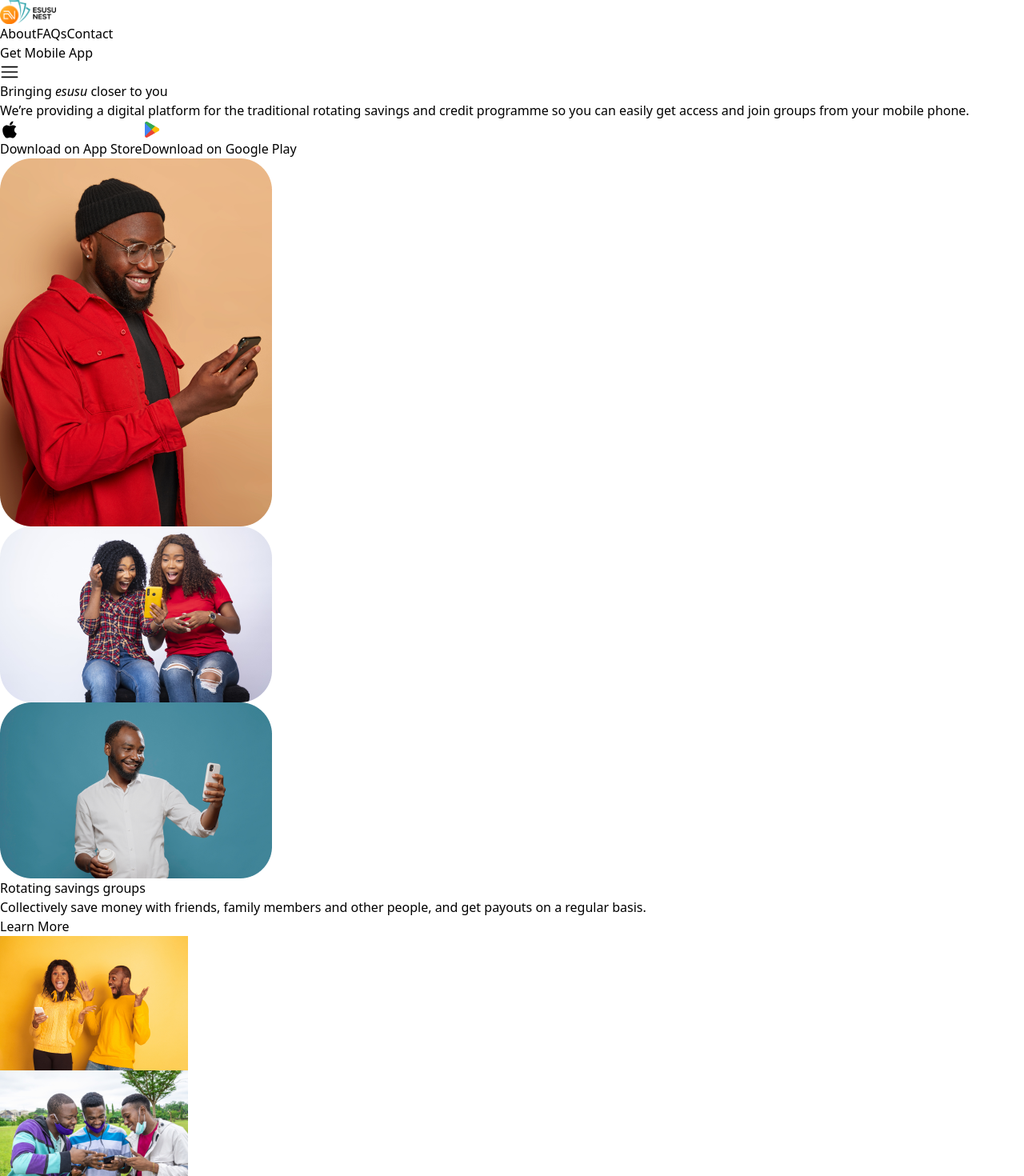
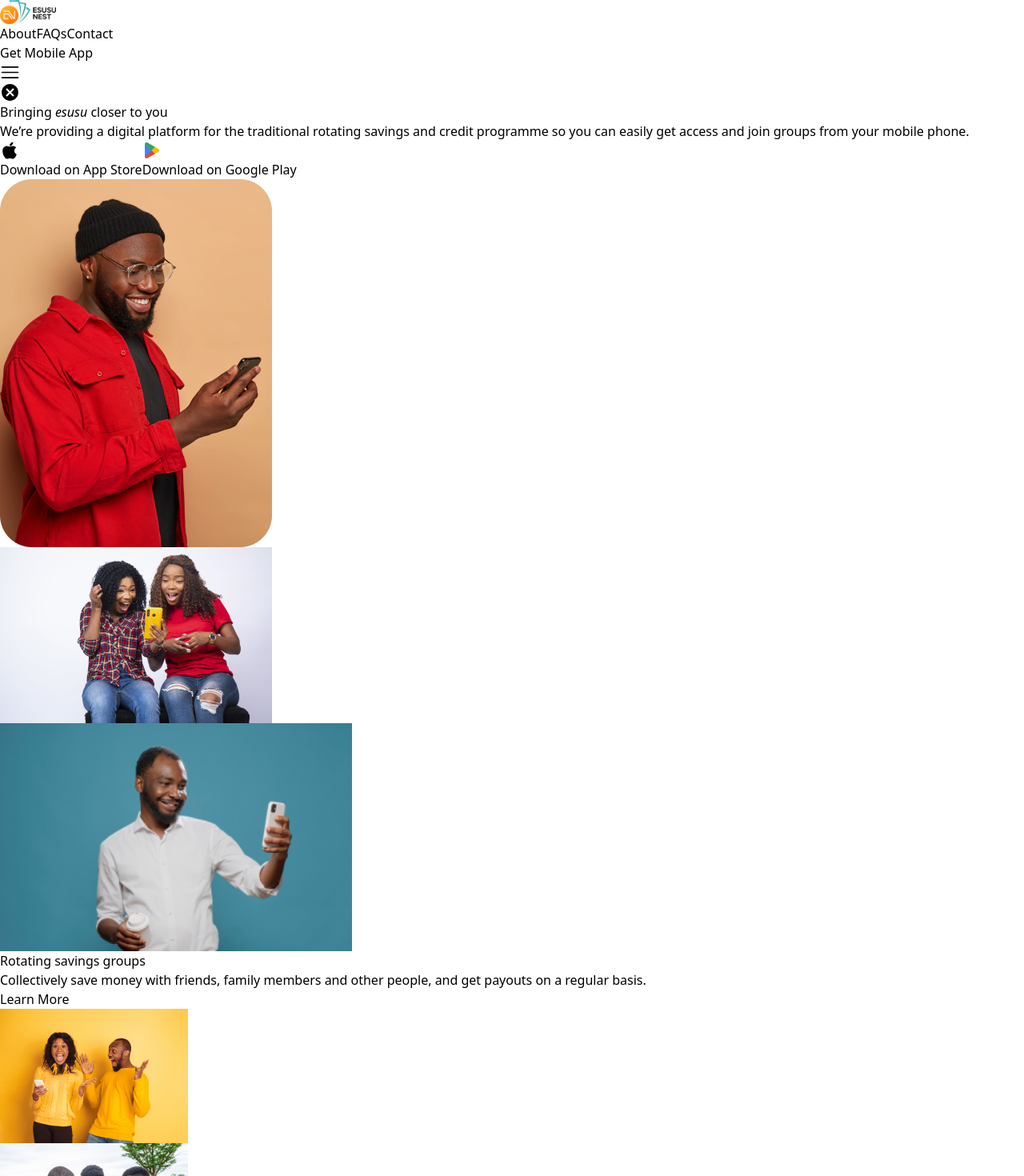
Before and after one commit to Bsoluwanjoba/Esusu, a Next.js app: page / in a window 1280 px wide. Shown: the top 1470 px of the page at 80% size. Built offline with nearby package versions, Linux system fonts and the light colour scheme.

Commit message:
feat: latest update

```diff
--- a/src/app/components/Navbar.jsx
+++ b/src/app/components/Navbar.jsx
@@ -3,11 +3,12 @@ import { useState } from "react"
 import Link from "next/link"
 import Image from "next/image"
 import { RxHamburgerMenu } from "react-icons/rx"
+import { MdCancel } from "react-icons/md"
 export default function Header () {
-  const [logout, setLogout] = useState(false)
+  const [open, setOpen] = useState(false)
 
   function toggleBar (){
-    setLogout(!logout)
+    setOpen(!open)
   }
 
   return (
@@ -30,10 +31,35 @@ export default function Header () {
               <section className="p-2 gap-3 md:flex hidden mr-14 bg-[#f70] text-white rounded-md text-center max-w-[140px]">
               <button className="text-[12px] text-center pr-3 pl-3">Get Mobile App</button>
               </section>
+
+               <RxHamburgerMenu size={25} className="md:hidden block text-black relative z-[99] right-[18em]" onClick={toggleBar}/>
+               <MdCancel size={25} className="md:hidden block text-black relative z-[99] right-[18em]" onClick={toggleBar}/>
+
+               {
+            open ? (
+                <div className='absolute z-[99] w-full h-screen bg-white flex flex-col justify-center items-center md:hidden'>
+                       {/* Search bar */}
+              <section className="p-3 md:hidden block gap-16">
+              <Link href='/'>About</Link>
+              <Link href='/'>FAQs</Link>
+              <Link href='/'>Contact</Link>
+              </section>
+
+              {/* Notifications, Messages, Profile */}
+              <section className="p-2 gap-3 md:hidden block mr-14 bg-[#f70] text-white rounded-md text-center max-w-[140px]">
+              <button className="text-[12px] text-center pr-3 pl-3">Get Mobile App</button>
+              </section>
+
+
+                </div>
+            )
+            : (
+               ''
+            )
+        }
                </div>
 
                {/* Hamburger Menu */}
-               <RxHamburgerMenu size={24} className="md:hidden block text-black"/>
 
     </div>
   )
--- a/src/app/components/SectionFour.jsx
+++ b/src/app/components/SectionFour.jsx
@@ -3,15 +3,15 @@ import { FaApple } from 'react-icons/fa'
 export default function SectionFour() {
   return (
     <section className=''>
-        <div className='bg-[#ffe] rounded-[40px] m-auto max-w-[1352px] md:max-h-[360px] h-full md:flex block gap-8 items-center'>
+        <div className='bg-[#ffe] rounded-[40px] m-auto max-w-[1352px] md:max-h-[360px] h-full md:flex block gap-8 items-center md:p-0 p-3'>
             <span className='flex gap-4 ml-9'>
             <Image src='/iPhone 12 Mockup Front View (1).png' height={200} width={296} alt='pointer' className='mt-11' />
             <Image src='/iPhone 12 Mockup Front View.png' height={312} width={296} alt='pointer'/>
                 </span>
 
-            <span className='max-w-[514px] max-h-[174px] items-center md:mt-0 mt-5'>
+            <span className='max-w-[514px] max-h-[174px] items-center md:mt-0 mt-10'>
                 <h2 className='md:text-[40px] text-[34px] font-bold leading-[50px]'>Get the mobile app</h2>
-                <p className='w-[499px] text-[#555] text-[18px] leading-[28px] mt-3'>Download the EsusuNest mobile app and get started with your collective savings</p>
+                <p className='md:w-[499px] w-[359px] text-[#555] md:text-[18px] text-[15px] leading-[28px] mt-3'>Download the EsusuNest mobile app and get started with your collective savings</p>
 
                 <span className="md:flex block gap-4 mt-2">
                     <button className="bg-[#f70] md:p-2 p-3 flex rounded-md gap-2 leading-[20px] w-full text-center items-center"><FaApple size={24} className="text-white"/><p className="text-[14px] text-white">Download on App Store</p></button>
--- a/src/app/components/SectionOne.jsx
+++ b/src/app/components/SectionOne.jsx
@@ -19,8 +19,8 @@ export default function SectionOne() {
             <div className='flex gap-2 md:mt-0 mt-[19em]'>
                 <Image src='/Mask group.png' height={460} width={340} alt="images" className="md:h-[460px] h-[320px] md:w-[340px] w-[200px]"/>
                     <div className="space-y-4">
-                    <Image src='/Mask group (2).png' height={220} width={340} alt="images" className="rounded-3xl md:h-[220px] h-[150px] md:w-[340px] w-[160px]"/>
-                    <Image src='/Mask group (4).png' height={220} width={340} alt="images" className="rounded-3xl md:h-[220px] h-[150px] md:w-[340px] w-[160px]"/>
+                    <Image src='/shot-two-young-black-females-looking-phone-together-feeling-excited-surprised.png' height={220} width={340} alt="images" className="rounded-2xl"/>
+                    <Image src='/cheerful-businessman-taking-pictures-mobile-phone-posing-with-coffee-cup-camera-happy-freelancer-using-smartphone-take-photos-coffee-break-enjoying-modern-technology.png' height={260} width={440} alt="images" className="rounded-2xl"/>
                     </div>
             </div>
         </section>
--- a/src/app/page.jsx
+++ b/src/app/page.jsx
@@ -11,19 +11,19 @@ export default function page() {
     <div className=''>
       <Header />
 
-      <div className='md:pt-36 pt-16 md:ml-9 ml-3'>
+      <div className='md:pt-36 pt-16 md:ml-9 ml-3 m-auto max-w-[1024px] p-2'>
       <SectionOne />
       </div>
 
-      <div className='pt-28'>
+      <div className='pt-28 m-auto'>
         <SectionTwo />
       </div>
 
-      <div className='pt-[3rem]'>
+      <div className='pt-[3rem] m-auto max-w-[1024px] p-3'>
         <SectionThree />
       </div>
 
-      <div className='pt-[3rem] max-w-[1224px] m-auto'>
+      <div className='pt-[3rem] m-auto md:max-w-[1224px] max-w-[1004px] md:p-0 p-5'>
         <SectionFour />
       </div>
 
```
